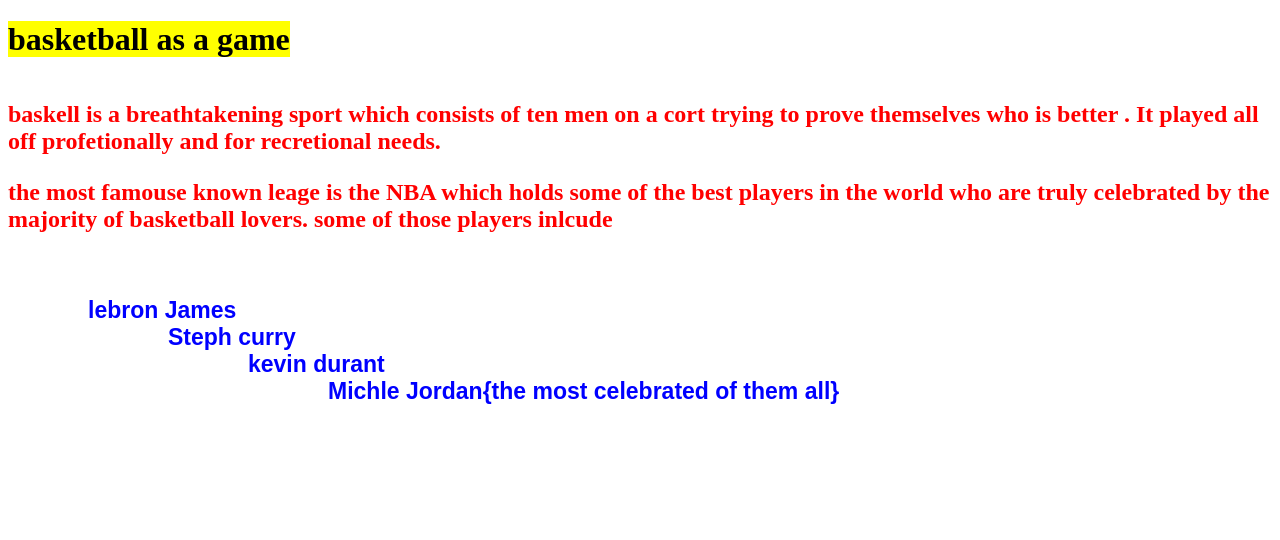
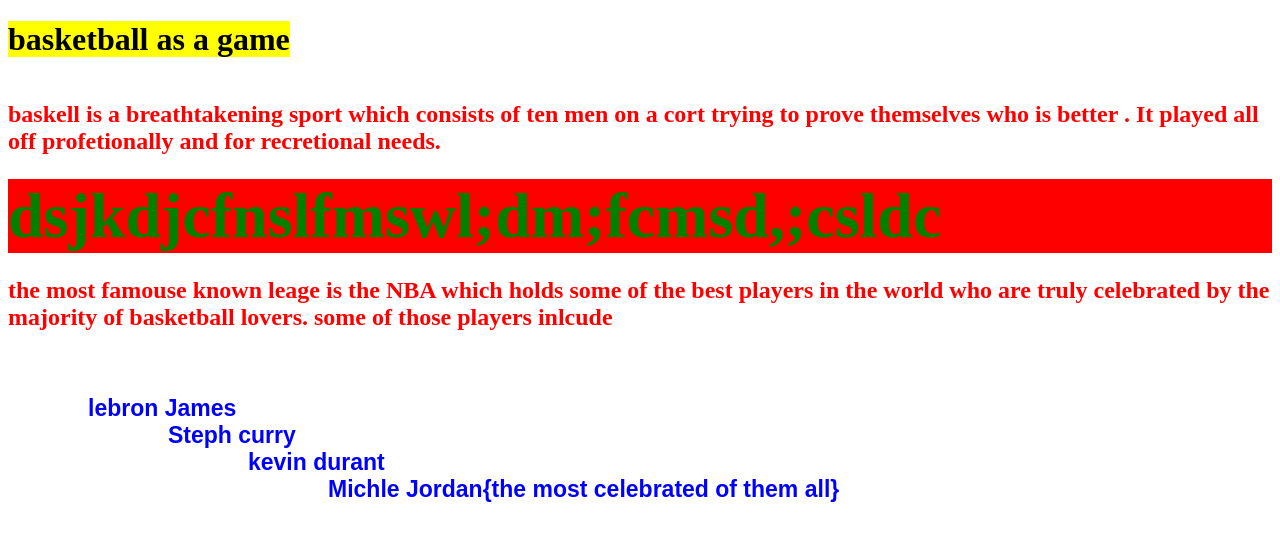
Before and after one commit to Erickkirui/web-github, a plain HTML site: page my-first-website.html in a window 1280 px wide. Drawn offline with Linux system fonts and the light colour scheme; files that its build step writes are made by us from their sources; files whose address does not match are found by name.

```diff
--- a/my-first-website.html
+++ b/my-first-website.html
@@ -10,7 +10,10 @@
           <h1><strong><mark>basketball as a game<mark><strong><h1>
                  <p>baskell is a breathtakening sport which consists of ten men on a cort trying to prove themselves who is better .
                   It played all off profetionally and for recretional needs.
-                </p>
+                 </p>
+          <div class='pixels'>
+          dsjkdjcfnslfmswl;dm;fcmsd,;csldc
+          </div>
           <p class="bold">the most famouse known leage is the NBA which holds some of the best players in the world who are
                     truly celebrated by the majority of basketball lovers. some of those players inlcude
           </P>
@@ -21,6 +24,5 @@
                <ol>kevin durant<ol>
                <ol>Michle Jordan{the most celebrated of them all} <ol>
          </ul>
-     <body<image mtp://[usb:001,007]/Internal%20shared%20storage/Pictures/Instagram/IMG_20180608_062005_934.jpg/>
-   </body>
+     </body>
 </html>
```
